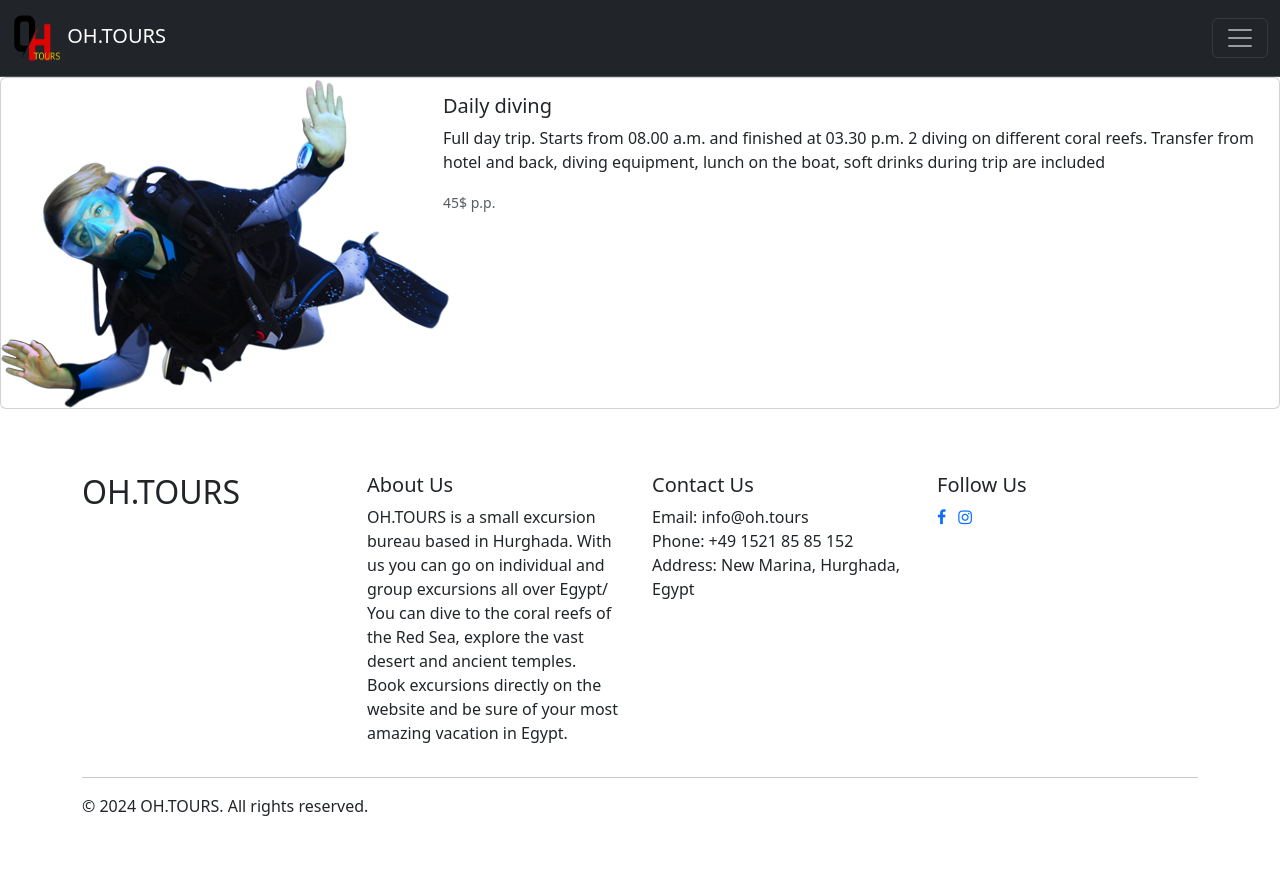
After one commit to eprokhorova1976/homework_flask, a Flask app: page /daily/ in a window 1280 px wide. The commit adds this page. Run offline with Flask 3, Linux system fonts and the light colour scheme.

Commit message:
Add files via upload

```diff
--- a/templates/base.html
+++ b/templates/base.html
@@ -2,7 +2,7 @@
 <html lang="en">
 <head>
     <meta charset="UTF-8">
-    <title>{% block title %} OH.TOURS {% endblock %}</title>
+    <title>OH.TOURS</title>
 </head>
 <link href="https://cdn.jsdelivr.net/npm/bootstrap@5.3.3/dist/css/bootstrap.min.css" rel="stylesheet" integrity="sha384-QWTKZyjpPEjISv5WaRU9OFeRpok6YctnYmDr5pNlyT2bRjXh0JMhjY6hW+ALEwIH" crossorigin="anonymous">
 <script src="https://cdn.jsdelivr.net/npm/bootstrap@5.3.3/dist/js/bootstrap.bundle.min.js" integrity="sha384-YvpcrYf0tY3lHB60NNkmXc5s9fDVZLESaAA55NDzOxhy9GkcIdslK1eN7N6jIeHz" crossorigin="anonymous"></script>
@@ -10,7 +10,7 @@
 <body>
 <nav class="navbar sticky-top bg-dark border-bottom border-body" data-bs-theme="dark">
   <div class="container-fluid">
-    <a class="navbar-brand" href="/index/"><img src="/static/images/logo.png" width="50" height="50"> OH.TOURS</a>
+    <a class="navbar-brand" href="#"><img src="/static/images/logo.png" width="50" height="50"> OH.TOURS</a>
     <button class="navbar-toggler" type="button" data-bs-toggle="collapse" data-bs-target="#navbarNavDropdown" aria-controls="navbarNavDropdown" aria-expanded="false" aria-label="Toggle navigation">
       <span class="navbar-toggler-icon"></span>
     </button>
--- /dev/null
+++ b/templates/daily.html
@@ -0,0 +1,28 @@
+{% extends 'base.html' %}
+{% block title %} <title>OH.TOURS-Daily diving</title> {% endblock title %}
+
+{% block content %}
+
+  {% for item in daily %}
+<div class="card mb-3">
+  <div class="row g-0">
+    <div class="col-md-4">
+      <img src="{{ item.img }}"  alt="...">
+    </div>
+    <div class="col-md-8">
+      <div class="card-body">
+        <h5 class="card-title"> {{ item.title }} </h5>
+        <p class="card-text"> {{ item.description }} </p>
+        <p class="card-text"><small class="text-muted"> {{ item.price}} </small></p>
+      </div>
+    </div>
+  </div>
+</div>
+  {% endfor %}
+
+
+
+
+
+
+{% endblock %}
--- a/templates/excursions.html
+++ b/templates/excursions.html
@@ -1,5 +1,5 @@
 {% extends 'base.html' %}
-{% block title %} <title>{{super}}-Excursions</title> {% endblock title %}
+{% block title %} <title>OH.TOURS-Excursions</title> {% endblock title %}
 
 {% block content %}
 
```
